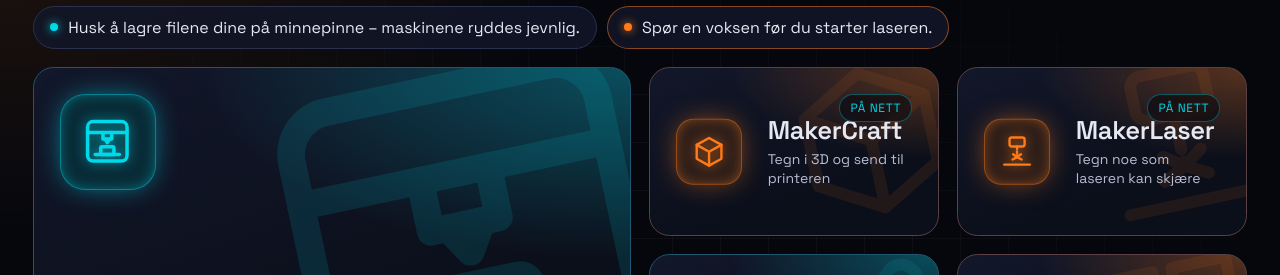
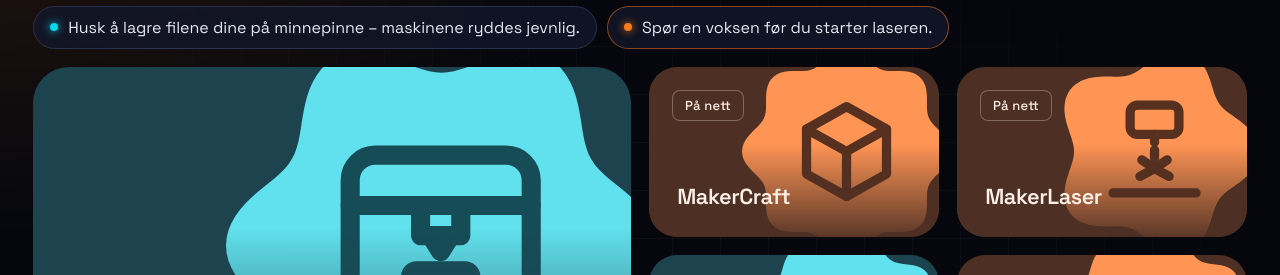
Before and after one commit to tiboine/msr-launcher, a plain HTML site: page ui/index.html in a window 1280 px wide. Shown: the part 98-373 px from the top of the page. Drawn offline with Linux system fonts and the light colour scheme.

Commit message:
Material 3-fliser: uttrykksfulle former, grafikk over hele flisa, tonale farger, ripple
Co-Authored-By: Claude Opus 5.5 <noreply@anthropic.com>

```diff
--- a/ui/app.js
+++ b/ui/app.js
@@ -38,19 +38,63 @@
   }
 
   const ICONS = window.MSR_ICONS || { list: {}, svg: () => null };
-  const ARROW = '<svg viewBox="0 0 24 24" fill="none" stroke="currentColor" stroke-width="2" stroke-linecap="round" stroke-linejoin="round"><path d="M5 12h14M13 6l6 6-6 6"/></svg>';
 
-  // Ikon: navn fra ikonsettet → SVG, adresse → bilde, ellers emoji/bokstav
-  function iconNode(app, cls) {
-    const box = el("div", cls);
-    const svg = ICONS.svg(app.icon);
-    if (svg) box.innerHTML = svg;
-    else if (isImage(app.icon)) {
+  // Material 3 Expressive-former (scallop/«cookie», kløver, sol …), tegnet som polarkurver
+  const SHAPES = [
+    { n: 9, a: 0.07 },  // cookie 9
+    { n: 4, a: 0.16 },  // kløver
+    { n: 12, a: 0.045 }, // cookie 12
+    { n: 6, a: 0.11 },  // blomst
+    { n: 8, a: 0.08 },  // sol
+    { n: 5, a: 0.13 },  // myk stjerne
+  ];
+  function shapePath(s) {
+    let d = "";
+    for (let k = 0; k <= 360; k += 2) {
+      const t = (k * Math.PI) / 180;
+      const r = 50 * (1 + s.a * Math.cos(s.n * t)) / (1 + s.a);
+      d += (k ? "L" : "M") + (50 + r * Math.cos(t)).toFixed(2) + " " + (50 + r * Math.sin(t)).toFixed(2);
+    }
+    return d + "Z";
+  }
+  function hash(str) {
+    let h = 0;
+    for (const ch of String(str)) h = (h * 31 + ch.charCodeAt(0)) >>> 0;
+    return h;
+  }
+
+  // Grafikken som dekker flisa: bilde (helt ut i kantene) eller form + stort ikon
+  function art(app) {
+    const box = el("div", "art");
+    if (isImage(app.icon)) {
+      box.classList.add("photo");
       const img = document.createElement("img");
       img.src = app.icon; img.alt = "";
       box.appendChild(img);
-    } else box.textContent = app.icon || (app.name || "?").charAt(0).toUpperCase();
+      return box;
+    }
+    const s = SHAPES[hash(app.id || app.name) % SHAPES.length];
+    box.insertAdjacentHTML("beforeend",
+      '<svg class="shape" viewBox="0 0 100 100" aria-hidden="true"><path d="' + shapePath(s) + '"/></svg>');
+    const g = el("div", "glyph");
+    const svg = ICONS.svg(app.icon);
+    if (svg) g.innerHTML = svg;
+    else g.appendChild(el("span", "emoji", app.icon || (app.name || "?").charAt(0).toUpperCase()));
+    box.appendChild(g);
     return box;
+  }
+
+  // Material-ripple der du trykker
+  function ripple(e) {
+    const b = e.currentTarget;
+    const r = b.getBoundingClientRect();
+    const size = Math.hypot(r.width, r.height) * 2;
+    const s = el("span", "ripple");
+    s.style.width = s.style.height = size + "px";
+    s.style.left = e.clientX - r.left - size / 2 + "px";
+    s.style.top = e.clientY - r.top - size / 2 + "px";
+    b.appendChild(s);
+    setTimeout(() => s.remove(), 650);
   }
 
   function tile(app, i) {
@@ -61,24 +105,31 @@
     if (app.size === "large") b.classList.add("large");
     if (!app.available) b.classList.add("missing");
 
-    // Stort, svakt vannmerke (bare for ikoner fra ikonsettet)
-    const mark = ICONS.svg(app.icon, "mark");
-    if (mark) b.insertAdjacentHTML("beforeend", mark);
+    b.appendChild(art(app));
+    b.appendChild(el("span", "state"));
 
-    b.appendChild(iconNode(app, "badge-icon"));
-    const chips = el("div", "chips");
-    if (!app.available) chips.appendChild(el("span", "chip", "Ikke installert"));
-    else if (app.kind === "url") chips.appendChild(el("span", "chip web", "På nett"));
-    if (chips.childNodes.length) b.appendChild(chips);
+    if (!app.available) b.appendChild(el("span", "chip", "Ikke installert"));
+    else if (app.kind === "url") b.appendChild(el("span", "chip", "På nett"));
 
-    const text = el("div", "text");
-    text.appendChild(el("div", "name", app.name));
-    if (app.description) text.appendChild(el("div", "desc", app.description));
-    b.appendChild(text);
-    if (app.available) b.insertAdjacentHTML("beforeend", '<span class="go">' + ARROW + "</span>");
+    const label = el("div", "label");
+    label.appendChild(el("div", "name", app.name));
+    if (app.description) label.appendChild(el("div", "desc", app.description));
+    b.appendChild(label);
 
+    b.addEventListener("pointerdown", ripple);
     b.addEventListener("click", () => launch(app, b));
     return b;
+  }
+
+  // Størrelse på grafikken etter flisas form
+  function sizeArt() {
+    document.querySelectorAll(".tile").forEach((t) => {
+      const w = t.clientWidth, h = t.clientHeight;
+      const wide = w / h > 1.25;
+      const size = wide ? Math.min(h * 1.25, w * 0.72) : Math.min(w * 0.95, h * 0.95);
+      t.style.setProperty("--art", Math.round(size) + "px");
+      t.classList.toggle("wide", wide);
+    });
   }
 
   // Velg antall kolonner/rader så flisene fyller skjermen uten å bli for flate
@@ -119,8 +170,9 @@
     tiles.forEach((t) => {
       if (!best.useLarge) t.classList.remove("large");
       else if (t.dataset.large) t.classList.add("large");
-      t.classList.toggle("compact", rowH < 230 && !t.classList.contains("large"));
+      t.classList.toggle("compact", rowH < 200 && !t.classList.contains("large"));
     });
+    sizeArt();
   }
   let layoutTimer;
   window.addEventListener("resize", () => { clearTimeout(layoutTimer); layoutTimer = setTimeout(layout, 60); });
--- a/ui/style.css
+++ b/ui/style.css
@@ -104,92 +104,109 @@ main::-webkit-scrollbar-thumb { background: var(--ink-300); border-radius: 10px;
 }
 .grid.scroll { height: auto; }
 
+/* ── Material 3-flis ──
+   Fargerollene regnes ut fra flisas egen farge (--c), som MD3 «tonal palette»:
+   container (mørk tone), shape (lys tone), on-container (tekst), glyph (ikon på formen). */
 .tile {
   --c: var(--turq);
+  --container: color-mix(in oklab, var(--c) 30%, #0d1017);
+  --shape: color-mix(in oklab, var(--c) 82%, #ffffff);
+  --glyph: color-mix(in oklab, var(--c) 38%, #05070d);
+  --on: color-mix(in oklab, var(--c) 12%, #ffffff);
+  --on-mu: color-mix(in oklab, var(--c) 30%, #c9cde0);
+  --art: 200px;
   position: relative; overflow: hidden; isolation: isolate;
   display: flex; flex-direction: column; justify-content: flex-end;
-  padding: clamp(18px, 2vw, 30px);
-  border-radius: var(--r);
-  border: 1px solid color-mix(in srgb, var(--c) 22%, var(--ink-300));
-  background:
-    radial-gradient(120% 90% at 100% 0%, color-mix(in srgb, var(--c) 30%, transparent), transparent 60%),
-    linear-gradient(160deg, var(--ink-100), var(--ink-050) 70%);
-  color: inherit; font: inherit; text-align: left; cursor: pointer;
-  transition: transform var(--t), border-color var(--t), box-shadow var(--t);
+  padding: clamp(20px, 2.2vw, 32px);
+  border: 0; border-radius: 28px;
+  background: var(--container);
+  color: var(--on); font: inherit; text-align: left; cursor: pointer;
+  -webkit-tap-highlight-color: transparent;
+  transition: border-radius .45s cubic-bezier(.34,1.56,.64,1), transform .3s cubic-bezier(.2,.8,.2,1);
   animation: rise .5s both cubic-bezier(.2,.8,.2,1);
-  animation-delay: calc(var(--i, 0) * 40ms);
+  animation-delay: calc(var(--i, 0) * 45ms);
 }
-@keyframes rise { from { opacity: 0; transform: translateY(14px) scale(.98); } }
+@keyframes rise { from { opacity: 0; transform: translateY(16px) scale(.97); } }
 
-/* stort vannmerke-ikon i hjørnet */
-.tile .mark {
-  position: absolute; z-index: -1;
-  right: -8%; top: -10%;
-  width: 62%; height: auto; aspect-ratio: 1;
-  color: var(--c); opacity: .09;
-  transform: rotate(-12deg);
-  transition: opacity var(--t), transform .5s cubic-bezier(.2,.8,.2,1);
+/* grafikken: form + ikon som fyller flisa */
+.tile .art {
+  position: absolute; z-index: 0;
+  width: var(--art); height: var(--art);
+  right: calc(var(--art) * -.12); top: calc(var(--art) * -.1);
+  pointer-events: none;
 }
-.tile:hover .mark, .tile:focus-visible .mark { opacity: .16; transform: rotate(-6deg) scale(1.04); }
+.tile.wide .art { top: 50%; right: calc(var(--art) * -.06); margin-top: calc(var(--art) / -2); }
+.tile .shape { position: absolute; inset: 0; width: 100%; height: 100%; fill: var(--shape);
+  transition: transform .8s cubic-bezier(.34,1.56,.64,1); }
+.tile .glyph {
+  position: absolute; inset: 22%;
+  display: grid; place-items: center;
+  color: var(--glyph);
+  transition: transform .5s cubic-bezier(.34,1.56,.64,1);
+}
+.tile .glyph svg { width: 100%; height: 100%; stroke-width: 1.9; }
+.tile .glyph .emoji { font-size: calc(var(--art) * .42); line-height: 1; }
 
-.tile .badge-icon {
-  position: absolute; top: clamp(18px, 2vw, 30px); left: clamp(18px, 2vw, 30px);
-  width: clamp(56px, 5.2vw, 84px); aspect-ratio: 1; border-radius: 26%;
-  display: grid; place-items: center;
-  color: var(--c);
-  background: color-mix(in srgb, var(--c) 14%, var(--ink-050));
-  border: 1px solid color-mix(in srgb, var(--c) 50%, transparent);
-  box-shadow: 0 0 28px -6px color-mix(in srgb, var(--c) 70%, transparent), inset 0 0 18px -8px var(--c);
-  font-size: clamp(28px, 2.6vw, 42px); line-height: 1;
+/* opplastet bilde/logo dekker hele flisa */
+.tile .art.photo { inset: 0; width: auto; height: auto; margin: 0; }
+.tile .art.photo img { width: 100%; height: 100%; object-fit: cover; }
+.tile .art.photo::after { content: ""; position: absolute; inset: 0;
+  background: linear-gradient(to top, var(--container) 8%, transparent 62%); }
+
+/* tekst nede til venstre, med en myk overgang så den alltid kan leses */
+.tile::after {
+  content: ""; position: absolute; inset: 0; z-index: 1; pointer-events: none;
+  background: linear-gradient(to top, color-mix(in oklab, var(--container) 92%, transparent) 0%, transparent 55%);
 }
-.tile .badge-icon svg { width: 56%; height: 56%; filter: drop-shadow(0 0 6px color-mix(in srgb, var(--c) 70%, transparent)); }
-.tile .badge-icon img { width: 62%; height: 62%; object-fit: contain; }
+.tile .label { position: relative; z-index: 3; max-width: 70%; }
+.tile.large .label { max-width: 60%; }
+.tile .name { font-size: clamp(24px, 2.2vw, 36px); font-weight: 600; letter-spacing: -.02em; line-height: 1.08; }
+.tile .desc { color: var(--on-mu); font-size: clamp(14px, 1.05vw, 17px); line-height: 1.35; margin-top: 6px; }
 
-.tile .name { font-size: clamp(22px, 2vw, 34px); font-weight: 600; letter-spacing: -.015em; line-height: 1.1; }
-.tile .desc { color: var(--ink-600); font-size: clamp(14px, 1.05vw, 17px); line-height: 1.35; margin-top: 6px; max-width: 34ch; }
-.tile .chips { position: absolute; top: clamp(18px, 2vw, 30px); right: clamp(18px, 2vw, 30px); display: flex; gap: 6px; }
-.chip {
-  font-size: 12px; letter-spacing: .06em; text-transform: uppercase;
-  padding: 5px 10px; border-radius: 999px;
-  background: rgba(5,7,13,.55); border: 1px solid var(--ink-300); color: var(--ink-600);
-  backdrop-filter: blur(6px);
+/* MD3 assist-chip */
+.tile .chip {
+  position: absolute; z-index: 3; top: clamp(16px, 1.8vw, 26px); left: clamp(16px, 1.8vw, 26px);
+  font-size: 13px; font-weight: 500; letter-spacing: .02em;
+  padding: 6px 12px; border-radius: 8px;
+  color: var(--on); background: color-mix(in oklab, var(--container) 70%, transparent);
+  border: 1px solid color-mix(in oklab, var(--on) 30%, transparent);
+  backdrop-filter: blur(8px); -webkit-backdrop-filter: blur(8px);
 }
-.chip.web { color: var(--turq); border-color: rgba(0,217,233,.35); }
 
-.tile .go {
-  position: absolute; right: clamp(18px, 2vw, 30px); bottom: clamp(18px, 2vw, 30px);
-  width: 44px; height: 44px; border-radius: 50%;
-  display: grid; place-items: center;
-  border: 1px solid color-mix(in srgb, var(--c) 45%, transparent);
-  color: var(--c); opacity: 0; transform: translateX(-8px);
-  transition: opacity var(--t), transform var(--t);
+/* state layer + ripple (MD3) */
+.tile .state { position: absolute; inset: 0; z-index: 2; background: var(--on); opacity: 0; transition: opacity .2s; pointer-events: none; }
+.tile:hover .state { opacity: .08; }
+.tile:focus-visible .state { opacity: .12; }
+.tile:active .state { opacity: .12; }
+.tile:focus-visible { outline: 3px solid var(--shape); outline-offset: 3px; }
+.ripple {
+  position: absolute; z-index: 2; border-radius: 50%; pointer-events: none;
+  background: var(--on); opacity: .18; transform: scale(0);
+  animation: ripple .6s cubic-bezier(.2,.8,.2,1) forwards;
 }
-.tile .go svg { width: 20px; height: 20px; }
+@keyframes ripple { to { transform: scale(1); opacity: 0; } }
 
-.tile:hover, .tile:focus-visible {
-  transform: translateY(-4px);
-  border-color: color-mix(in srgb, var(--c) 70%, transparent);
-  box-shadow: 0 0 0 1px color-mix(in srgb, var(--c) 50%, transparent), 0 18px 60px -18px var(--c);
-  outline: none;
-}
-.tile:hover .go, .tile:focus-visible .go { opacity: 1; transform: none; }
-.tile:active { transform: translateY(0) scale(.985); }
+/* uttrykksfull bevegelse: formen snurrer, hjørnene blir rundere */
+.tile:hover { border-radius: 40px; }
+.tile:hover .shape { transform: rotate(24deg) scale(1.04); }
+.tile:hover .glyph { transform: scale(1.06) rotate(-4deg); }
+.tile:active { transform: scale(.98); border-radius: 48px; }
 
 /* stor flis */
-.tile.large { grid-column: span 2; grid-row: span 2; }
-.tile.large .badge-icon { width: clamp(80px, 7.5vw, 124px); }
-.tile.large .name { font-size: clamp(30px, 3.2vw, 54px); }
-.tile.large .desc { font-size: clamp(16px, 1.3vw, 21px); }
-.tile.large .mark { width: 70%; opacity: .12; }
+.tile.large { grid-column: span 2; grid-row: span 2; border-radius: 36px; }
+.tile.large:hover { border-radius: 52px; }
+.tile.large .name { font-size: clamp(34px, 3.6vw, 60px); }
+.tile.large .desc { font-size: clamp(16px, 1.35vw, 22px); }
 
-/* liten høyde: navnet ved siden av ikonet i stedet for under */
-.tile.compact { justify-content: center; padding-left: calc(clamp(56px, 5.2vw, 84px) + clamp(18px, 2vw, 30px) * 2); }
-.tile.compact .badge-icon { top: 50%; transform: translateY(-50%); }
+/* lav flis: litt mindre tekst */
+.tile.compact .name { font-size: clamp(20px, 1.7vw, 28px); }
+.tile.compact .desc { display: none; }
 
-.tile.missing { cursor: not-allowed; filter: grayscale(1); opacity: .45; }
-.tile.missing:hover { transform: none; box-shadow: none; }
-.tile.starting { animation: pulse 1s ease-in-out infinite; }
-@keyframes pulse { 50% { box-shadow: 0 0 0 2px var(--c), 0 0 60px -10px var(--c); } }
+.tile.missing { cursor: not-allowed; filter: grayscale(1); opacity: .5; }
+.tile.missing:hover { border-radius: 28px; }
+.tile.missing:hover .shape, .tile.missing:hover .glyph { transform: none; }
+.tile.starting .shape { animation: spin 1.2s cubic-bezier(.5,0,.5,1) infinite; }
+@keyframes spin { to { transform: rotate(360deg); } }
 
 /* ── bunn ── */
 .bottom {
@@ -202,11 +219,11 @@ button.ghost, button.danger {
   display: inline-flex; align-items: center; gap: 10px;
   font: inherit; font-size: 16px; color: var(--ink-700);
   padding: 12px 20px; border-radius: 999px; cursor: pointer;
-  background: rgba(18,23,42,.8); border: 1px solid var(--ink-300);
-  transition: border-color var(--t), background var(--t);
+  background: var(--ink-200); border: 0;
+  transition: background var(--t);
 }
 button.ghost svg { width: 20px; height: 20px; color: var(--turq); }
-button.ghost:hover { border-color: var(--turq); }
+button.ghost:hover { background: var(--ink-300); }
 button.danger { background: var(--orange-deep); border-color: var(--orange); }
 button.danger:hover { background: var(--orange); }
 
@@ -234,5 +251,5 @@ button.danger:hover { background: var(--orange); }
 .row { display: flex; gap: 10px; flex-wrap: wrap; margin-top: 20px; justify-content: flex-end; }
 
 @media (prefers-reduced-motion: reduce) {
-  .tile, .tile .mark, .tile .go { animation: none; transition: none; }
+  .tile, .tile .shape, .tile .glyph, .ripple { animation: none; transition: none; }
 }
```
Also changed, not shown: ui/index.html (+3 -3 lines), 1 other file.
